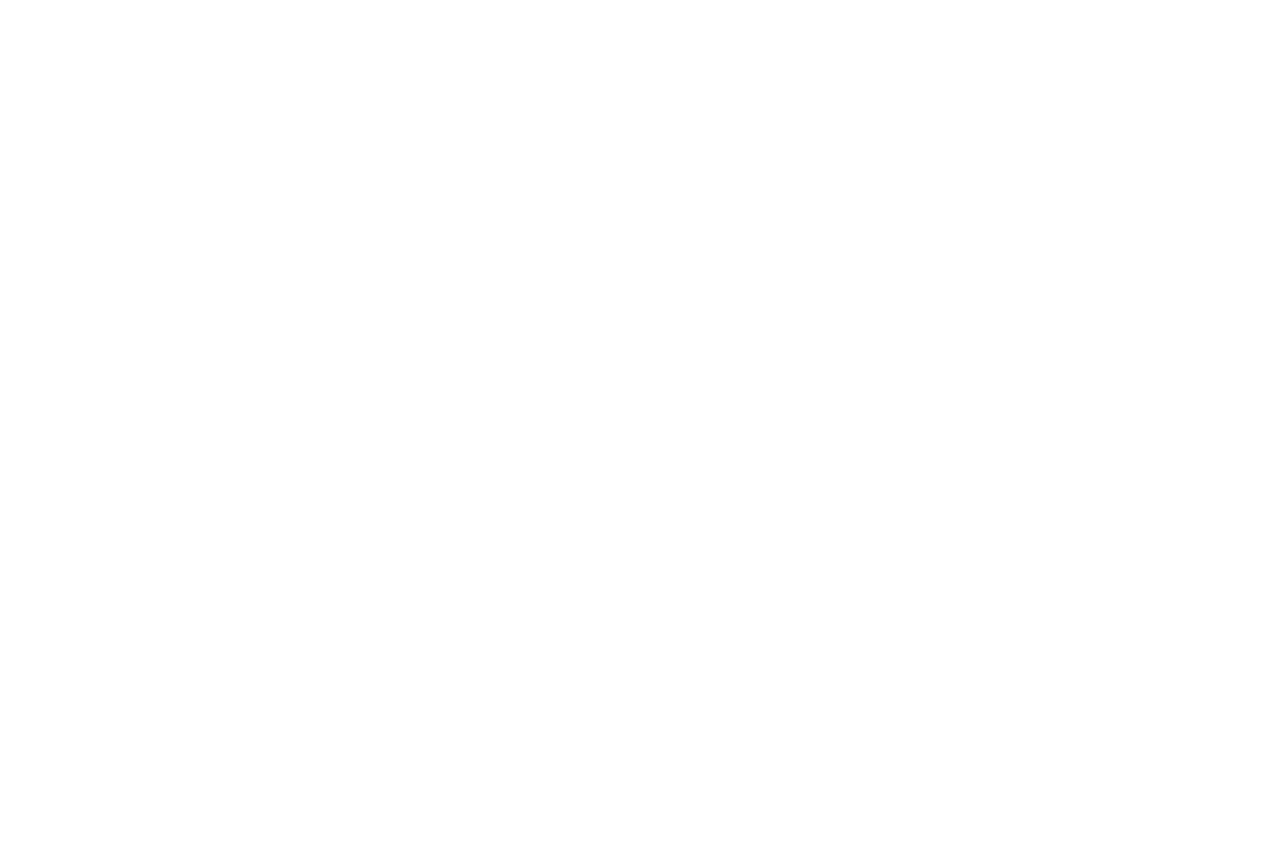
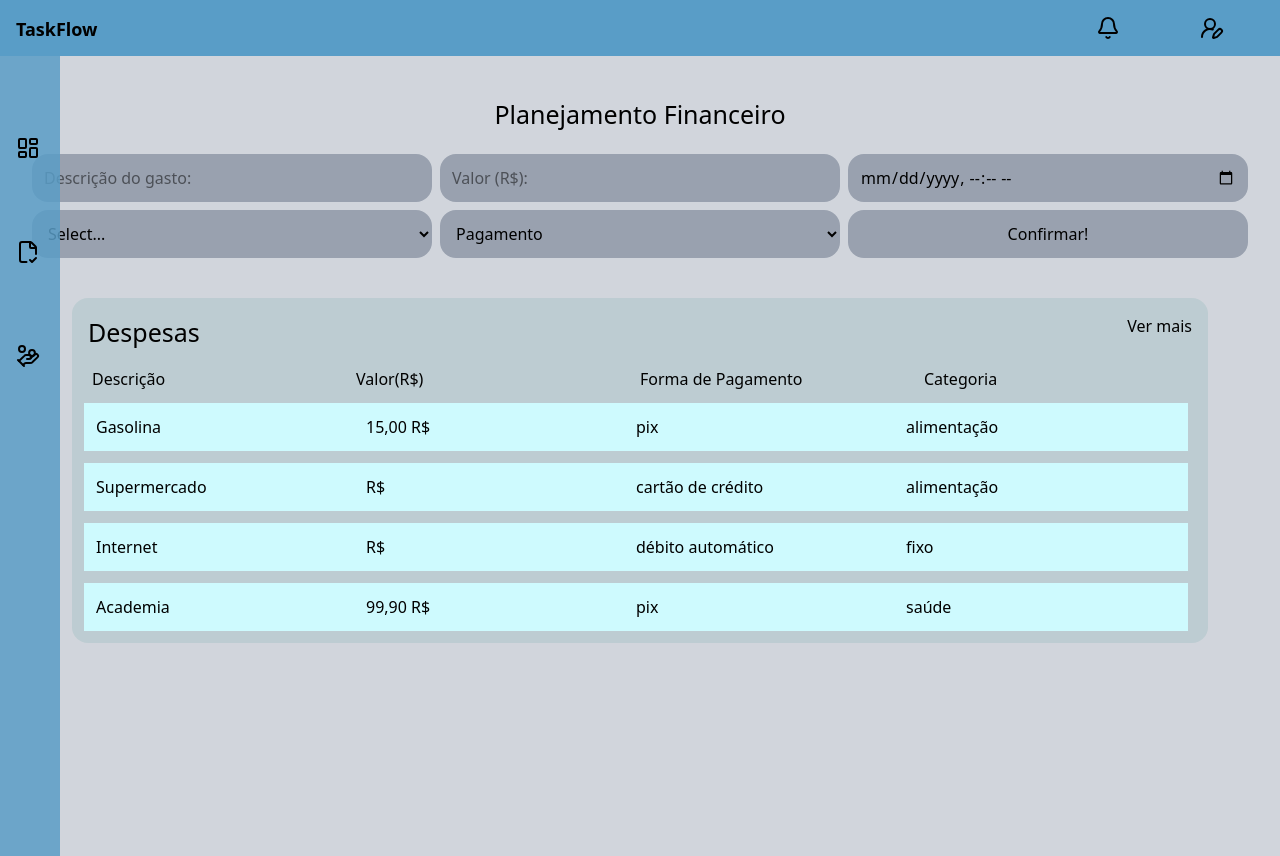
Before and after one commit to KaikySsouza/taskflow, a React (Vite) app in the folder taskflow/: page /planejamento in a window 1280 px wide. Before the commit this address had no page. Before the commit the page ends 800 px from the top, so only its background shows below. Built offline with nearby package versions, Linux system fonts and the light colour scheme.

Commit message:
feat: Criado tela /Ver mais e atualizado o style do Planejamento Financeiro

```diff
--- a/taskflow/src/App.jsx
+++ b/taskflow/src/App.jsx
@@ -3,6 +3,8 @@ import Cadastro from "./pages/cadastro/Cadastro/"
 import Login from "./pages/login/Login"
 import Home from "./pages/Home/home";
 import Tasks from "./pages/tasks/Tasks";
+import Finance from "./pages/finance/Finance";
+
 
 function App() {
   return(
@@ -12,6 +14,7 @@ function App() {
         <Route path="/cadastro" element={<Cadastro/>} />
         <Route path="/home" element={<Home/>}/>
         <Route path="/tarefas" element={<Tasks/>}/>
+        <Route path="/planejamento" element={<Finance/>}/>
 
       </Routes>
     </Router>
--- a/taskflow/src/components/Navbar.jsx
+++ b/taskflow/src/components/Navbar.jsx
@@ -1,4 +1,5 @@
 import {FileCheckCorner, HandCoins, LayoutDashboard, Bell, UserRoundPen} from 'lucide-react';
+import { Link } from 'react-router-dom';
 
   export default function Navbar() {
   return (
@@ -18,8 +19,8 @@ import {FileCheckCorner, HandCoins, LayoutDashboard, Bell, UserRoundPen} from 'l
       <nav className='flex flex-col bg-[#599dc7d7] h-[100vh] w-[60px] absolute'>
         <ul className=''>
           <li className='m-[2vh] mt-[10vh] cursor-pointer' ><LayoutDashboard/></li>
-          <li className='m-[2vh] mt-[10vh] cursor-pointer'><FileCheckCorner /></li>
-          <li className='m-[2vh] mt-[10vh] cursor-pointer'><HandCoins/></li>
+          <li className='m-[2vh] mt-[10vh] cursor-pointer'><Link to={"/tarefas"}><FileCheckCorner /></Link></li>
+          <li className='m-[2vh] mt-[10vh] cursor-pointer'><Link to={"/planejamento"} ><HandCoins/></Link></li>
         </ul>
       </nav>
 
--- /dev/null
+++ b/taskflow/src/pages/finance/Finance.jsx
@@ -0,0 +1,118 @@
+import { useState } from "react";
+import Navbar from "../../components/Navbar";
+import { ChevronLeft, ChevronRight, X } from "lucide-react";
+import NewExpenses from "./NewExpenses";
+
+export default function Finance() {
+  const [view, setView] = useState('')
+  const [expenses, setExpenses] = useState([
+    {
+      id: 1,
+      description: "Gasolina",
+      value: "15,00",
+      data: "10/12/2025 23:00",
+      payment: "pix",
+      type: "alimentação",
+    },
+    {
+      id: 2,
+      description: "Supermercado",
+      valor: "120,50",
+      data: "12/12/2025 18:30",
+      payment: "cartão de crédito",
+      type: "alimentação",
+    },
+    {
+      id: 3,
+      description: "Internet",
+      valor: "89,90",
+      data: "15/12/2025 09:00",
+      payment: "débito automático",
+      type: "fixo",
+    },
+    {
+      id: 4,
+      description: "Academia",
+      value: "99,90",
+      data: "20/12/2025 07:00",
+      payment: "pix",
+      type: "saúde",
+    },
+  ]);
+
+  console.log(expenses);
+
+
+
+  const save = expenses.map((exp) => {
+    return (
+      <ul  className="bg-cyan-100 w-[138vh]  m-3  grid grid-cols-4 p-3">
+        <p>{exp.description}</p>
+        <p>{exp.value} R$</p>
+        <p>{exp.payment} </p>
+        <p>{exp.type}</p>
+      </ul>
+    );
+  });
+
+
+
+  function ViewModal() {
+    setView(
+          <div className=" absolute flex p-[10vh] h-[80%] rounded-2xl bg-[#f5fffeec] w-[142vh] my-10 ">
+         <div>
+          <div className="flex justify-between my-5">
+          <h1 className="text-[25px]">Tabela</h1>
+          <X />
+          </div>
+          <div className="grid grid-cols-4 gap-[18vh] ">
+            <p className="m-auto">Descrição</p>
+            <p>Valor(R$)</p>
+            <p>Forma de Pagamento</p>
+            <p>Categoria</p>
+          </div>
+
+          <span>  {/* MOSTRAR ÚLTIMAS INFORMAÇÕES DE GASTOS */}
+            {save}
+          </span>
+        </div>
+      </div>
+  )}
+
+
+
+
+  return (
+    <>
+      <Navbar />
+      <div className=" bg-gray-300 h-screen flex flex-col  items-center " >
+
+      {view}
+
+        <NewExpenses />
+        <div className="bg-[#338f8420] my-10 rounded-2xl w-[142vh] justify-center m-auto">
+
+
+          <span className="m-auto flex justify-between p-4">
+          <h2 className="text-[25px]  ">Despesas</h2>
+          <p onClick={ViewModal}  className="cursor-pointer hover:underline ">Ver mais</p>
+
+          </span>
+
+         {/* ADICIONAR EDITAR E EXCLUIR */}
+
+          <div className="grid grid-cols-4 ">
+            <p className="ml-5">Descrição</p>
+            <p>Valor(R$)</p>
+            <p>Forma de Pagamento</p>
+            <p>Categoria</p>
+          </div>
+
+          <span>  {/* MOSTRAR ÚLTIMAS INFORMAÇÕES DE GASTOS */}
+            {save}
+          </span>
+         </div>
+        </div>
+    </>
+  );
+}
--- /dev/null
+++ b/taskflow/src/pages/finance/NewExpenses.jsx
@@ -0,0 +1,72 @@
+import { useState } from "react";
+
+export default function NewExpenses() {
+  const [description, setDescription] = useState('')
+  const [value, setValue] = useState('')
+  const [data, setData] = useState('')
+  const [payment, setPayment] = useState('')
+  const [save, setSave] = useState('')
+
+  console.log(save)
+
+  return (
+    <>
+      <h1 className="text-[25px] m-5 mt-[5vh] text-center">
+        Planejamento Financeiro
+      </h1>
+
+      <span className="grid grid-cols-3 gap-2 ">
+        <input
+          className="bg-gray-400 w-100 p-3 rounded-2xl"
+          type="text"
+          placeholder="Descrição do gasto:"
+          value={description}
+          onChange={(e) => setDescription(e.target.value)}
+        />
+
+        <input
+          className="bg-gray-400 w-100 p-3 rounded-2xl"
+          type="text"
+          placeholder="Valor (R$):"
+          value={value}
+          onChange={(e) => setValue(e.target.value)}
+        />
+        <input
+          className="bg-gray-400 w-100 p-3 rounded-2xl"
+          type="datetime-local"
+          value={data}
+          onChange={(e) => setData(e.target.value)}
+        />
+
+        <select className="bg-gray-400 w-100 p-3 rounded-2xl "
+        value={data}
+        onChange={(e) => setData(e.target.value)}
+
+        >
+
+          <option>Select...</option>
+          <option>Alimentação</option>
+          <option>Transporte</option>
+          <option>Lazer</option>
+          <option>Contas</option>
+          <option>Outros</option>
+        </select>
+
+        <select className="bg-gray-400 w-100 p-3 rounded-2xl"
+        value={payment}
+        onChange={(e) =>  setPayment(e.target.value)}
+
+        >
+          <option>Pagamento</option>
+          <option>Dinheiro</option>
+          <option>Cartão</option>
+          <option>Pix</option>
+        </select>
+
+        <button value={save} onSubmit={(e) => setSave(e.target.value)} className="bg-gray-400 w-100 p-3 rounded-2xl hover:bg-green-500">
+          Confirmar!
+        </button>
+      </span>
+    </>
+  );
+}
```
